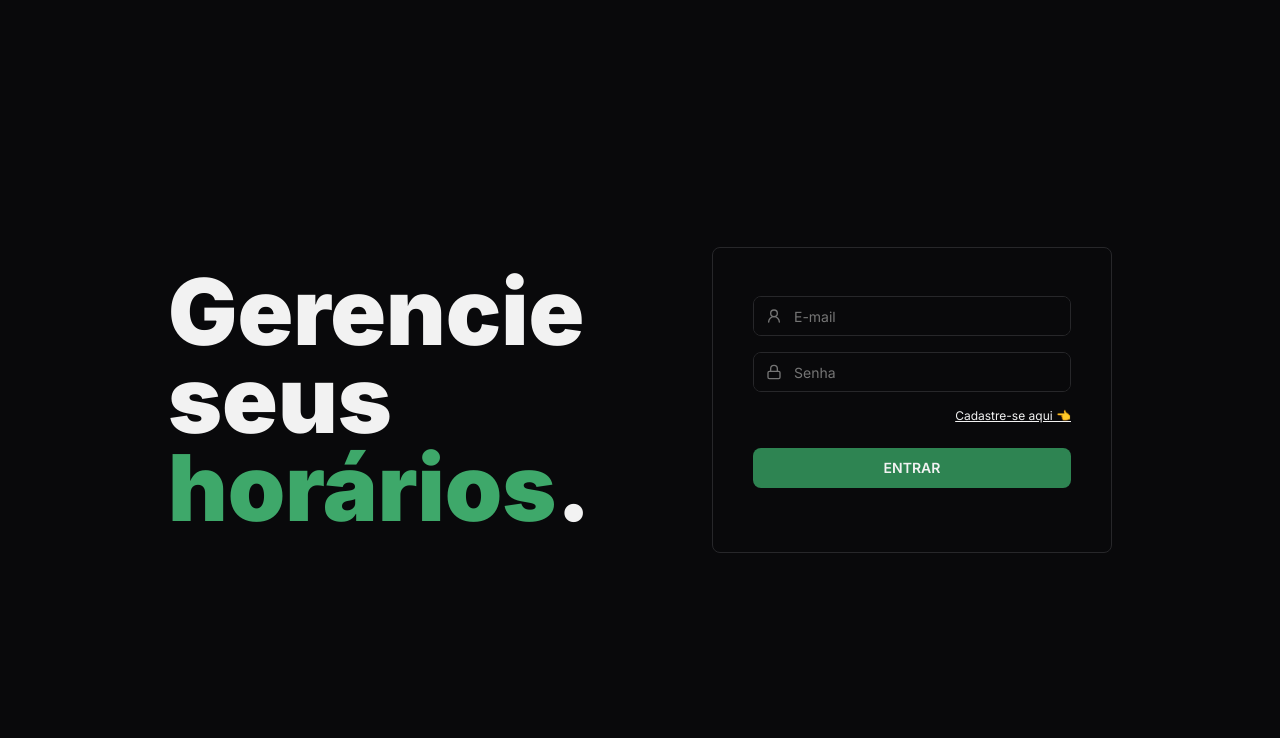
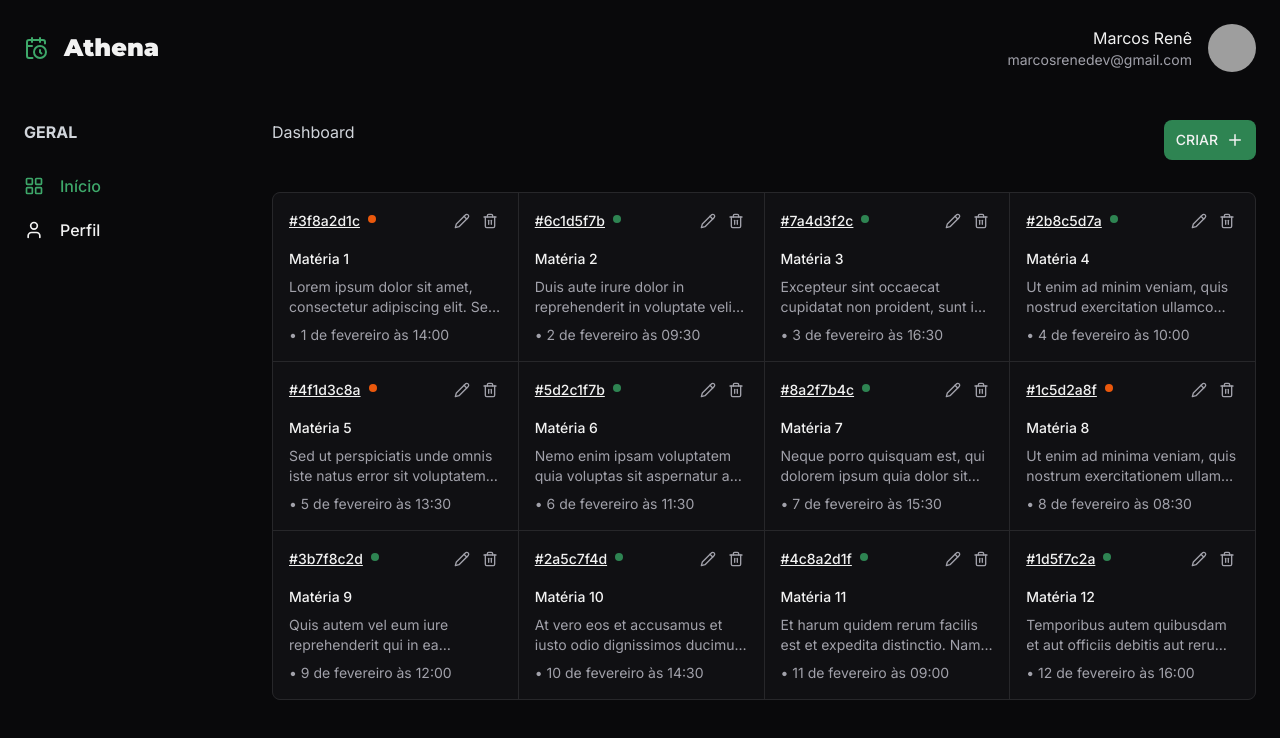
Before and after one commit to MarcosRene/athena, a React (Vite) app: page / in a window 1280 px wide. Before the commit this address led to /sign-in. Shown: the top 738 px of the page. Built offline with nearby package versions, Linux system fonts and the light colour scheme; data requests are answered from the project's data file; grey boxes are pictures that could not be loaded.

Commit message:
feat: add schudules list

```diff
--- /dev/null
+++ b/api-teachers.json
@@ -0,0 +1,164 @@
+{
+  "schedules": [
+    {
+      "identifier": "#3f8a2d1c",
+      "subject": "Matéria 1",
+      "description": "Lorem ipsum dolor sit amet, consectetur adipiscing elit. Sed do eiusmod tempor incididunt ut labore et dolore magna aliqua.",
+      "teacher": "Professor 1",
+      "dateTime": "1 de fevereiro às 14:00",
+      "oldScheduling": true
+    },
+    {
+      "identifier": "#6c1d5f7b",
+      "subject": "Matéria 2",
+      "description": "Duis aute irure dolor in reprehenderit in voluptate velit esse cillum dolore eu fugiat nulla pariatur.",
+      "teacher": "Professor 2",
+      "dateTime": "2 de fevereiro às 09:30",
+      "oldScheduling": false
+    },
+    {
+      "identifier": "#7a4d3f2c",
+      "subject": "Matéria 3",
+      "description": "Excepteur sint occaecat cupidatat non proident, sunt in culpa qui officia deserunt mollit anim id est laborum.",
+      "teacher": "Professor 3",
+      "dateTime": "3 de fevereiro às 16:30",
+      "oldScheduling": false
+    },
+    {
+      "identifier": "#2b8c5d7a",
+      "subject": "Matéria 4",
+      "description": "Ut enim ad minim veniam, quis nostrud exercitation ullamco laboris nisi ut aliquip ex ea commodo consequat.",
+      "teacher": "Professor 4",
+      "dateTime": "4 de fevereiro às 10:00",
+      "oldScheduling": false
+    },
+    {
+      "identifier": "#4f1d3c8a",
+      "subject": "Matéria 5",
+      "description": "Sed ut perspiciatis unde omnis iste natus error sit voluptatem accusantium doloremque laudantium.",
+      "teacher": "Professor 5",
+      "dateTime": "5 de fevereiro às 13:30",
+      "oldScheduling": true
+    },
+    {
+      "identifier": "#5d2c1f7b",
+      "subject": "Matéria 6",
+      "description": "Nemo enim ipsam voluptatem quia voluptas sit aspernatur aut odit aut fugit, sed quia consequuntur magni dolores eos qui ratione voluptatem sequi nesciunt.",
+      "teacher": "Professor 6",
+      "dateTime": "6 de fevereiro às 11:30",
+      "oldScheduling": false
+    },
+    {
+      "identifier": "#8a2f7b4c",
+      "subject": "Matéria 7",
+      "description": "Neque porro quisquam est, qui dolorem ipsum quia dolor sit amet, consectetur, adipisci velit, sed quia non numquam eius modi tempora incidunt ut labore et dolore magnam aliquam quaerat voluptatem.",
+      "teacher": "Professor 7",
+      "dateTime": "7 de fevereiro às 15:30",
+      "oldScheduling": false
+    },
+    {
+      "identifier": "#1c5d2a8f",
+      "subject": "Matéria 8",
+      "description": "Ut enim ad minima veniam, quis nostrum exercitationem ullam corporis suscipit laboriosam, nisi ut aliquid ex ea commodi consequatur.",
+      "teacher": "Professor 8",
+      "dateTime": "8 de fevereiro às 08:30",
+      "oldScheduling": true
+    },
+    {
+      "identifier": "#3b7f8c2d",
+      "subject": "Matéria 9",
+      "description": "Quis autem vel eum iure reprehenderit qui in ea voluptate velit esse quam nihil molestiae consequatur, vel illum qui dolorem eum fugiat quo voluptas nulla pariatur.",
+      "teacher": "Professor 9",
+      "dateTime": "9 de fevereiro às 12:00",
+      "oldScheduling": false
+    },
+    {
+      "identifier": "#2a5c7f4d",
+      "subject": "Matéria 10",
+      "description": "At vero eos et accusamus et iusto odio dignissimos ducimus qui blanditiis praesentium voluptatum deleniti atque corrupti quos dolores et quas molestias excepturi sint occaecati cupiditate non provident, similique sunt in culpa qui officia deserunt mollitia animi, id est laborum et dolorum fuga.",
+      "teacher": "Professor 10",
+      "dateTime": "10 de fevereiro às 14:30",
+      "oldScheduling": false
+    },
+    {
+      "identifier": "#4c8a2d1f",
+      "subject": "Matéria 11",
+      "description": "Et harum quidem rerum facilis est et expedita distinctio. Nam libero tempore, cum soluta nobis est eligendi optio cumque nihil impedit quo minus id quod maxime placeat facere possimus, omnis voluptas assumenda est, omnis dolor repellendus.",
+      "teacher": "Professor 11",
+      "dateTime": "11 de fevereiro às 09:00",
+      "oldScheduling": false
+    },
+    {
+      "identifier": "#1d5f7c2a",
+      "subject": "Matéria 12",
+      "description": "Temporibus autem quibusdam et aut officiis debitis aut rerum necessitatibus saepe eveniet ut et voluptates repudiandae sint et molestiae non recusandae. Itaque earum rerum hic tenetur a sapiente delectus, ut aut reiciendis voluptatibus maiores alias consequatur aut perferendis doloribus asperiores repellat.",
+      "teacher": "Professor 12",
+      "dateTime": "12 de fevereiro às 16:00",
+      "oldScheduling": false
+    },
+    {
+      "identifier": "#8a2d1f7c",
+      "subject": "Matéria 13",
+      "description": "Lorem ipsum dolor sit amet, consectetur adipiscing elit. Sed do eiusmod tempor incididunt ut labore et dolore magna aliqua.",
+      "teacher": "Professor 13",
+      "dateTime": "13 de fevereiro às 14:00",
+      "oldScheduling": true
+    },
+    {
+      "identifier": "#6c1d5f7b",
+      "subject": "Matéria 14",
+      "description": "Duis aute irure dolor in reprehenderit in voluptate velit esse cillum dolore eu fugiat nulla pariatur.",
+      "teacher": "Professor 14",
+      "dateTime": "14 de fevereiro às 09:30",
+      "oldScheduling": false
+    },
+    {
+      "identifier": "#7a4d3f2c",
+      "subject": "Matéria 15",
+      "description": "Excepteur sint occaecat cupidatat non proident, sunt in culpa qui officia deserunt mollit anim id est laborum.",
+      "teacher": "Professor 15",
+      "dateTime": "15 de fevereiro às 16:30",
+      "oldScheduling": false
+    },
+    {
+      "identifier": "#2b8c5d7a",
+      "subject": "Matéria 16",
+      "description": "Ut enim ad minim veniam, quis nostrud exercitation ullamco laboris nisi ut aliquip ex ea commodo consequat.",
+      "teacher": "Professor 16",
+      "dateTime": "16 de fevereiro às 10:00",
+      "oldScheduling": false
+    },
+    {
+      "identifier": "#4f1d3c8a",
+      "subject": "Matéria 17",
+      "description": "Sed ut perspiciatis unde omnis iste natus error sit voluptatem accusantium doloremque laudantium.",
+      "teacher": "Professor 17",
+      "dateTime": "17 de fevereiro às 13:30",
+      "oldScheduling": false
+    },
+    {
+      "identifier": "#5d2c1f7b",
+      "subject": "Matéria 18",
+      "description": "Nemo enim ipsam voluptatem quia voluptas sit aspernatur aut odit aut fugit, sed quia consequuntur magni dolores eos qui ratione voluptatem sequi nesciunt.",
+      "teacher": "Professor 18",
+      "dateTime": "18 de fevereiro às 11:30",
+      "oldScheduling": false
+    },
+    {
+      "identifier": "#8a2f7b4c",
+      "subject": "Matéria 19",
+      "description": "Neque porro quisquam est, qui dolorem ipsum quia dolor sit amet, consectetur, adipisci velit, sed quia non numquam eius modi tempora incidunt ut labore et dolore magnam aliquam quaerat voluptatem.",
+      "teacher": "Professor 19",
+      "dateTime": "19 de fevereiro às 15:30",
+      "oldScheduling": false
+    },
+    {
+      "identifier": "#1c5d2a8f",
+      "subject": "Matéria 20",
+      "description": "Ut enim ad minima veniam, quis nostrum exercitationem ullam corporis suscipit laboriosam, nisi ut aliquid ex ea commodi consequatur.",
+      "teacher": "Professor 20",
+      "dateTime": "20 de fevereiro às 08:30",
+      "oldScheduling": true
+    }
+  ]
+}
--- a/src/pages/_layouts/app.tsx
+++ b/src/pages/_layouts/app.tsx
@@ -9,7 +9,7 @@ export function AppLayout() {
       <div className="h-full flex">
         <Sidebar />
 
-        <div className="ml-0 w-full md:ml-6 mb-12">
+        <div className="ml-0 w-full lg:ml-6 mb-12">
           <header className="mt-6 mb-12 flex items-center justify-end">
             <Profile />
           </header>
--- /dev/null
+++ b/src/pages/app/list-schedules-skeleton.tsx
@@ -0,0 +1,25 @@
+import { Skeleton } from '@/components/skeleton'
+
+export function ListSchedulesSkeleton() {
+  return (
+    <ul className="grid grid-cols-1 gap-[1px] md:grid-cols-3 xl:grid-cols-4 bg-gray-900 border border-gray-900 rounded-lg overflow-hidden list-none">
+      {Array.from(Array(12).keys()).map((index) => (
+        <li key={index} className="relative p-4 bg-zinc-950/75">
+          <div className="mb-6 flex items-center justify-between gap-1">
+            <Skeleton className="h-5 w-20" />
+            <Skeleton className="h-5 w-12" />
+          </div>
+
+          <div className="flex flex-col gap-4">
+            <Skeleton className="h-4 w-24" />
+            <div className="flex flex-col gap-2">
+              <Skeleton className="h-3 w-4/5" />
+              <Skeleton className="h-3 w-full" />
+            </div>
+            <Skeleton className="h-3 w-40" />
+          </div>
+        </li>
+      ))}
+    </ul>
+  )
+}
--- a/src/pages/app/list-schedules.tsx
+++ b/src/pages/app/list-schedules.tsx
@@ -1,95 +1,122 @@
-import { useState } from 'react'
-import { useNavigate } from 'react-router-dom'
-import { Loader2Icon, SettingsIcon, Trash2Icon } from 'lucide-react'
+import { useEffect, useState } from 'react'
+import { Link, useNavigate } from 'react-router-dom'
+import { PencilIcon, Trash2Icon } from 'lucide-react'
 
 import { Button } from '@/components/button'
 import { Modal } from '@/components/modal'
 
+import { ListSchedulesSkeleton } from './list-schedules-skeleton'
+
+interface Schedule {
+  identifier: string
+  subject: string
+  description: string
+  teacher: string
+  dateTime: string
+  oldScheduling: boolean
+}
+
 export function ListSchedules() {
   const navigate = useNavigate()
 
-  const [isLoading, setIsLoading] = useState(true)
+  const [isLoading, setIsLoading] = useState(false)
   const [isModalOpen, setIsModalOpen] = useState(false)
+  const [schedules, setSchedules] = useState<Schedule[]>([])
 
-  new Promise<void>((resolve) => {
-    setTimeout(() => {
-      resolve()
+  useEffect(() => {
+    async function fetchSchedules() {
+      setIsLoading(true)
+
+      try {
+        await new Promise<void>((resolve) => setTimeout(() => resolve(), 3000))
+
+        const response = await fetch('http://localhost:3333/schedules')
+        const schedules = await response.json()
+
+        if (!schedules) return
+
+        setSchedules(schedules)
+      } catch (error) {
+        console.error(error)
+      } finally {
         setIsLoading(false)
-    }, 2000)
-  })
+      }
+    }
+
+    fetchSchedules()
+  }, [])
 
   return (
-    <div className="overflow-x-auto border border-gray-900 rounded-lg">
-      <table className="w-full relative min-h-44">
-        <thead>
-          <tr className="border-b border-b-gray-900">
-            <th className="min-w-28 lg:w-auto pl-6 lg:pl-16 py-4 text-start text-sm font-medium">
-              Identificador
-            </th>
-            <th className="min-w-28 lg:w-auto pl-6 lg:pl-16 py-4 text-start text-sm font-medium">
-              Assunto
-            </th>
-            <th className="max-w-28 lg:w-auto pl-6 lg:pl-16 py-4 text-start text-sm font-medium">
-              Descrição
-            </th>
-            <th className="min-w-52 lg:w-auto pl-6 lg:pl-16 py-4 text-start text-sm font-medium">
-              Data/Horário
-            </th>
-            <th className="min-w-28 lg:w-auto pl-6 pr-6 lg:pl-16"></th>
-          </tr>
-        </thead>
+    <>
+      {isLoading ? (
+        <ListSchedulesSkeleton />
+      ) : (
+        <ul className="grid grid-cols-1 gap-[1px] md:grid-cols-3 xl:grid-cols-4 bg-gray-900 border border-gray-900 rounded-lg overflow-hidden list-none">
+          {schedules
+            .slice(0, 12)
+            .map(
+              ({
+                identifier,
+                subject,
+                description,
+                dateTime,
+                oldScheduling,
+              }) => (
+                <li
+                  key={identifier}
+                  className="relative p-4 bg-zinc-950/75 transition-colors hover:bg-black-100"
+                >
+                  <div className="mb-4 flex items-center justify-between gap-1">
+                    <Link
+                      to="/1/edit-schedule"
+                      className={`relative text-sm font-medium block underline before:h-2 before:w-2 before:absolute before:top-1 before:-right-4 before:rounded-full ${oldScheduling ? 'before:bg-orange-600' : 'before:bg-green-600'}`}
+                    >
+                      {identifier}
+                    </Link>
 
-        {isLoading ? (
-          <div className="absolute top-2/4 right-2/4 -translate-x-2/4">
-            <Loader2Icon className="h-12 w-h-12 animate-spin text-green-500" />
-          </div>
-        ) : (
-          <tbody>
-            {Array.from(Array(10).keys()).map((index) => (
-              <tr
-                key={`tr-${index}`}
-                className="border-b border-b-gray-900 even:bg-[#0c0c10] last:border-none"
-              >
-                <td className="min-w-28 lg:w-auto pl-6 lg:pl-16 py-4 text-sm">
-                  #12345678
-                </td>
-                <td className="min-w-28 lg:w-auto pl-6 lg:pl-16 py-4 text-sm">
-                  Tema TCC
-                </td>
-                <td
-                  className="max-w-52 lg:w-auto pl-6 lg:pl-16 py-4 text-sm overflow-hidden overflow-ellipsis whitespace-nowrap"
-                  title={'Fala sobre o tema do meu tcc'}
-                >
-                  Fala sobre o tema do meu tcc
-                </td>
-                <td className="min-w-52 lg:w-auto pl-6 lg:pl-16 py-4 text-sm">
-                  08 de Janeiro, às 14:00
-                </td>
-                <td className="min-w-28 lg:w-auto pl-6 pr-pl-6 lg:pl-16 py-4 text-sm">
-                  <div className="flex items-center gap-4">
+                    <div className="flex gap-1">
                       <Button
-                      icon={SettingsIcon}
+                        className="w-6 h-6 p-0 bg-transparent text-gray-500"
+                        icon={PencilIcon}
                         iconSize={16}
-                      title="Editar"
-                      aria-label="Edit Button"
-                      className="w-8 h-8 p-0 bg-[#1F70C6] hover:bg-[#14609b] flex justify-center gap-0"
                         onClick={() => navigate('/1/edit-schedule')}
+                        title="Botão editar"
                       ></Button>
+
                       <Button
+                        className="w-6 h-6 p-0 bg-transparent text-gray-500"
                         icon={Trash2Icon}
                         iconSize={16}
-                      title="Deletar"
-                      aria-label="Delete Button"
-                      className="w-8 h-8 p-0 bg-[#DD0939] hover:bg-[#ad0337] flex justify-center gap-0"
                         onClick={() => setIsModalOpen(true)}
+                        title="Botão excluír"
                       ></Button>
                     </div>
-                </td>
-              </tr>
-            ))}
-          </tbody>
+                  </div>
+
+                  <div className="flex flex-col gap-2">
+                    <h4
+                      className="text-sm font-medium line-clamp-1"
+                      title={subject}
+                    >
+                      {subject}
+                    </h4>
+
+                    <p
+                      className="min-h-10 text-sm text-gray-500 line-clamp-2"
+                      title={description}
+                    >
+                      {description}
+                    </p>
+
+                    <span className="w-full text-sm text-gray-500 block">
+                      • {dateTime}
+                    </span>
+                  </div>
+                </li>
+              )
             )}
-      </table>
+        </ul>
+      )}
 
       <Modal
         title="Deseja excluir o agendamento?"
@@ -99,6 +126,6 @@ export function ListSchedules() {
         onSubmit={() => {}}
         labelSubmitAction="Excluir"
       />
-    </div>
+    </>
   )
 }
--- a/src/routes.tsx
+++ b/src/routes.tsx
@@ -15,7 +15,7 @@ interface PrivateRoutesProps {
 }
 
 function PrivateRoutes({ children }: PrivateRoutesProps) {
-  const isLoggedInUser = false
+  const isLoggedInUser = true
 
   if (!isLoggedInUser) {
     return <Navigate to="/sign-in" replace />
--- a/tailwind.config.js
+++ b/tailwind.config.js
@@ -47,6 +47,7 @@ export default {
           900: 'hsl(137, 100%, 4%)',
         },
       },
+
       keyframes: {
         'slider-right-to-left': {
           '0%': { transform: 'translateX(100px)', opacity: 0 },
```
Lines whose indentation alone changed are shown as unchanged.
